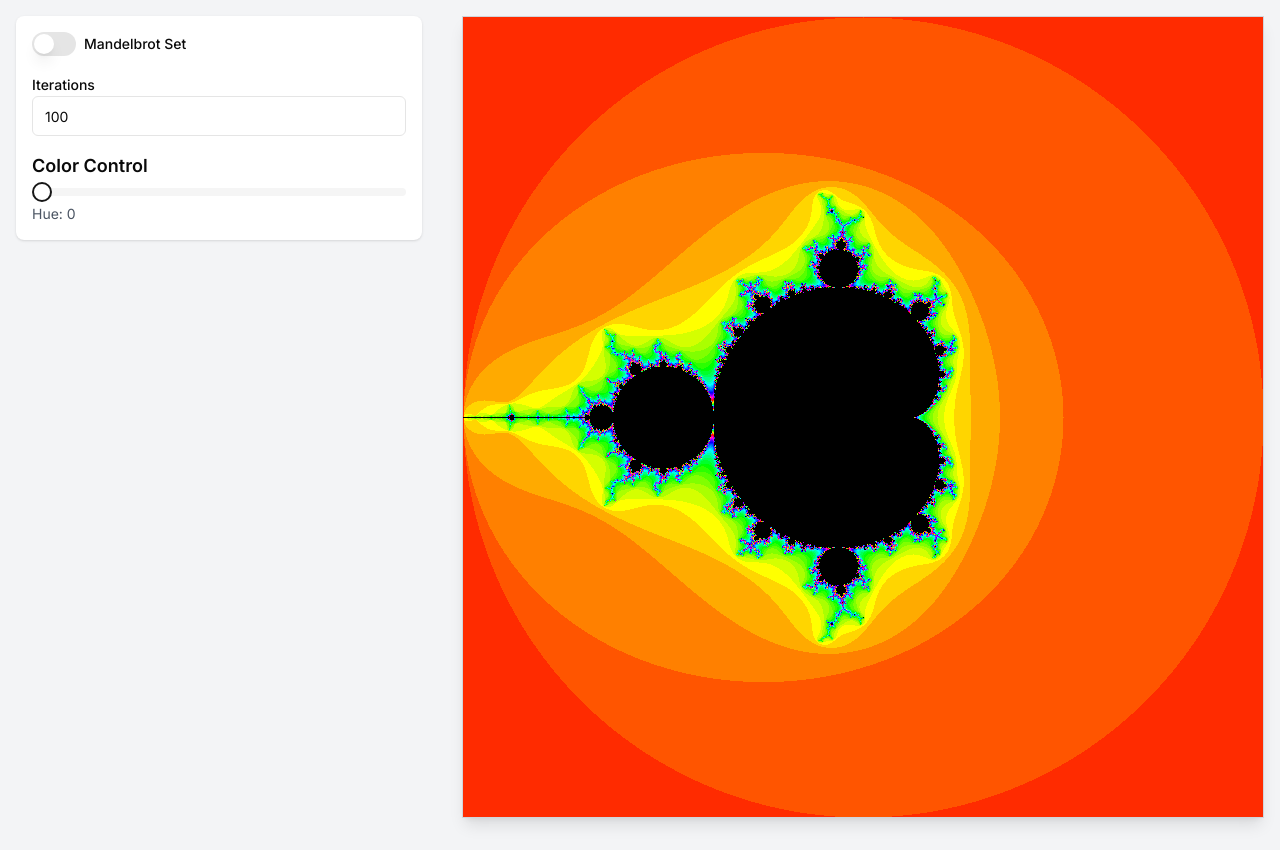
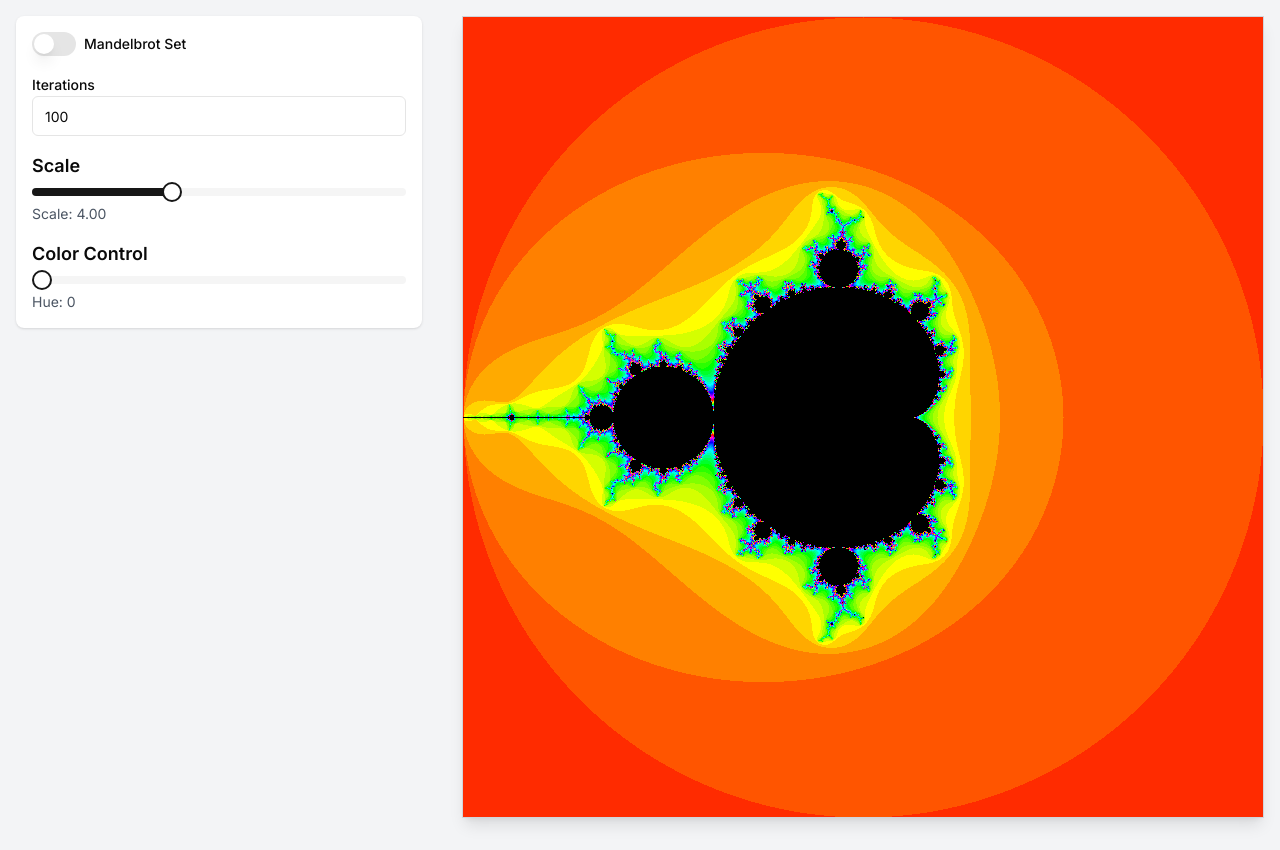
Before and after one commit to oquis/fractals2, a Next.js app: page / in a window 1280 px wide. Built offline with nearby package versions, Linux system fonts and the light colour scheme.

Commit message:
AI: Add scale control

```diff
--- a/components/FractalGenerator.tsx
+++ b/components/FractalGenerator.tsx
@@ -13,6 +13,7 @@ export default function Component() {
   const [juliaReal, setJuliaReal] = useState(-0.7);
   const [juliaImag, setJuliaImag] = useState(0.27015);
   const [iterations, setIterations] = useState(100);
+  const [scale, setScale] = useState(4);
 
   useEffect(() => {
     const canvas = canvasRef.current;
@@ -24,7 +25,7 @@ export default function Component() {
     const width = canvas.width;
     const height = canvas.height;
 
-    const scale = 4 / width;
+    const scaleValue = scale / width;
 
     const imageData = ctx.createImageData(width, height);
 
@@ -32,13 +33,13 @@ export default function Component() {
       for (let py = 0; py < height; py++) {
         let x0, y0, x, y;
         if (isJulia) {
-          x = (px - width / 2) * scale;
-          y = (py - height / 2) * scale;
+          x = (px - width / 2) * scaleValue;
+          y = (py - height / 2) * scaleValue;
           x0 = juliaReal;
           y0 = juliaImag;
         } else {
-          x0 = (px - width / 2) * scale;
-          y0 = (py - height / 2) * scale;
+          x0 = (px - width / 2) * scaleValue;
+          y0 = (py - height / 2) * scaleValue;
           x = 0;
           y = 0;
         }
@@ -72,7 +73,7 @@ export default function Component() {
     }
 
     ctx.putImageData(imageData, 0, 0);
-  }, [hue, isJulia, juliaReal, juliaImag, iterations]);
+  }, [hue, isJulia, juliaReal, juliaImag, iterations, scale]);
 
   return (
     <div className="flex items-start gap-10 min-h-screen bg-gray-100 p-4">
@@ -99,6 +100,20 @@ export default function Component() {
             min="1"
             className="w-full"
           />
+        </div>
+        <div>
+          <h2 className="text-lg font-semibold mb-2">Scale</h2>
+          <Slider
+            value={[scale]}
+            onValueChange={([value]) => setScale(value)}
+            min={0.5}
+            max={10}
+            step={0.1}
+            className="w-full"
+          />
+          <div className="text-sm text-gray-600 mt-2">
+            Scale: {scale.toFixed(2)}
+          </div>
         </div>
         <div>
           <h2 className="text-lg font-semibold mb-2">Color Control</h2>
```
